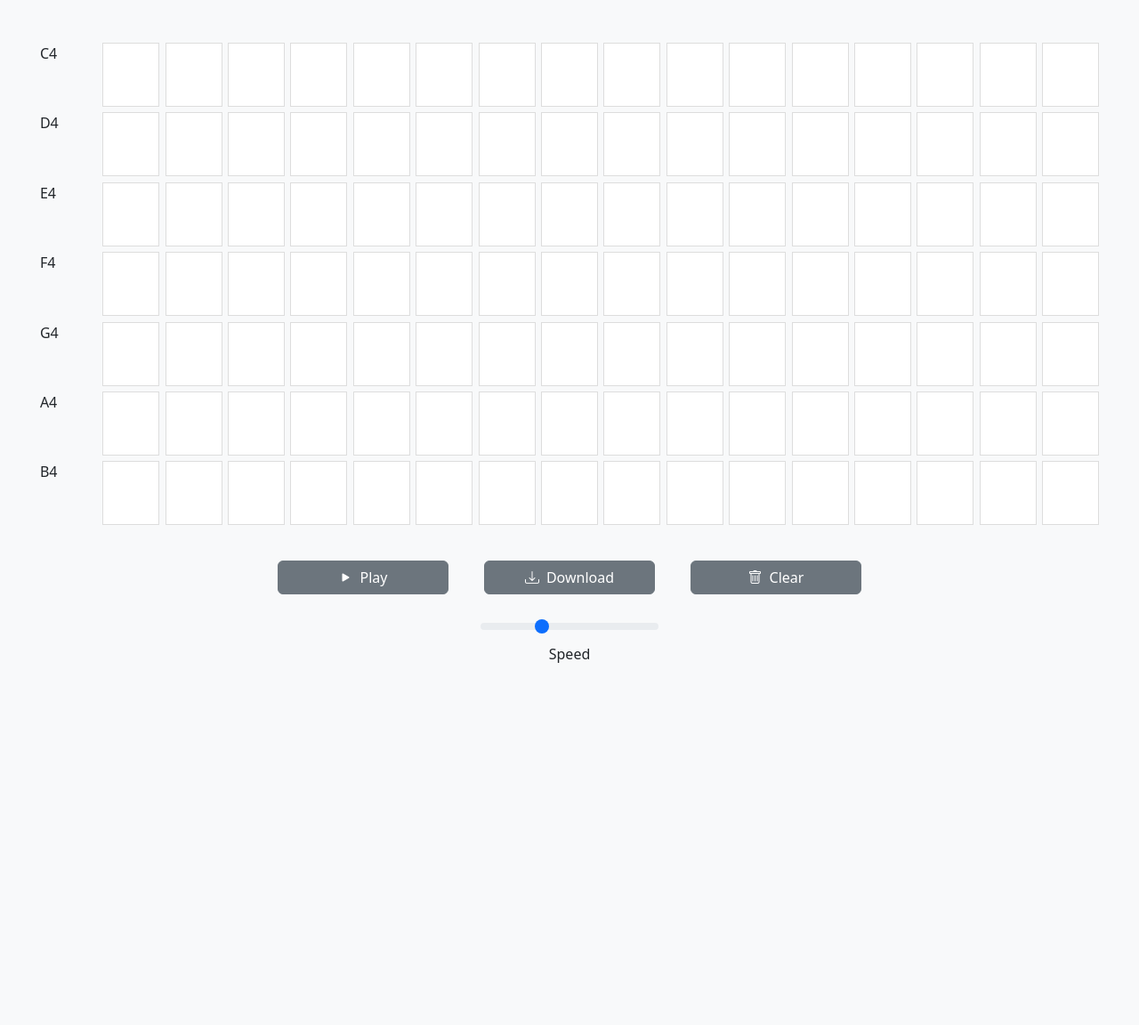
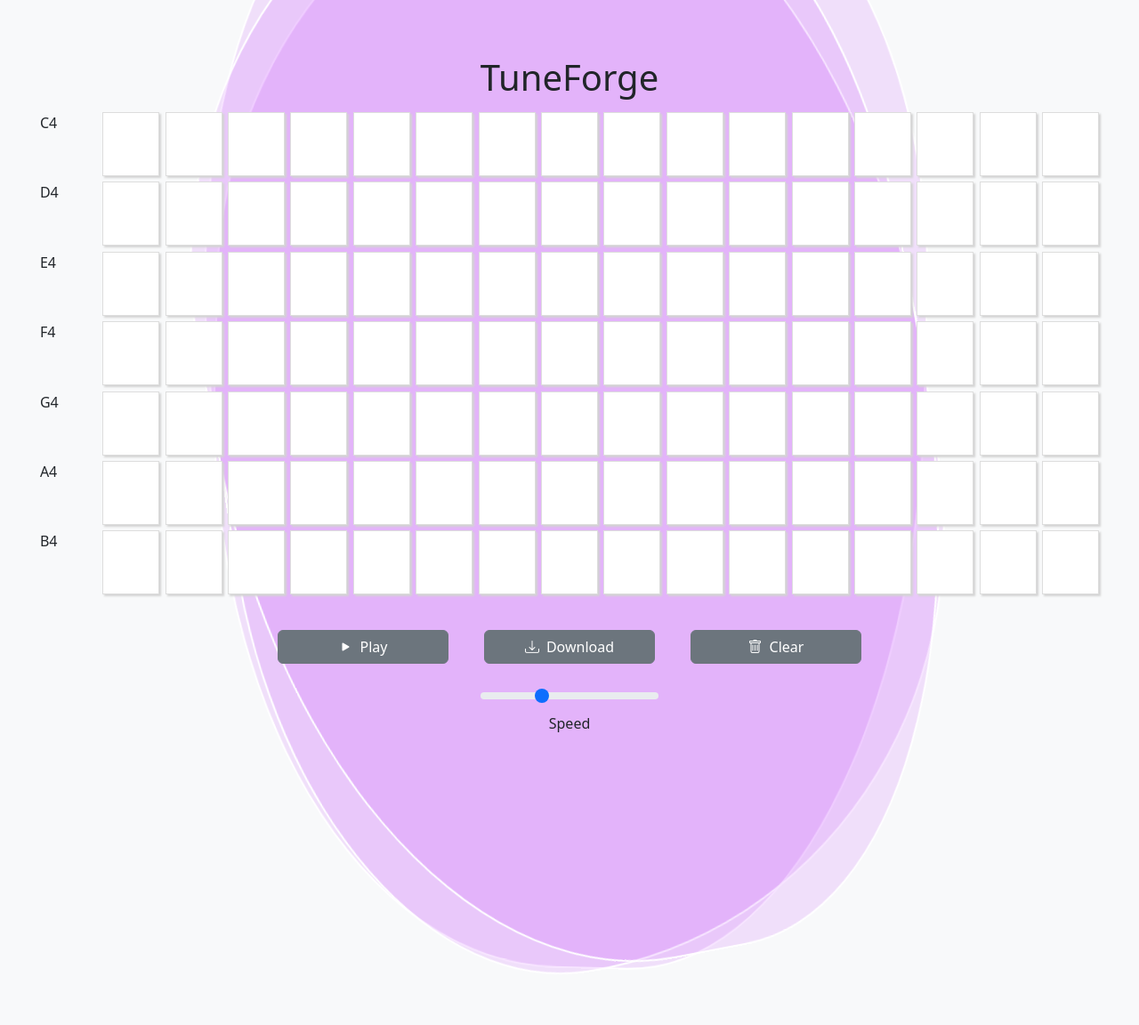
Before and after one commit to joeykyleung/TuneForge, a Flask app: page / in a window 1280 px wide. Shown: the whole page at 89% size. Before the commit the page ends 745 px from the top, so only its background shows below. Run offline with Flask 3, Linux system fonts and the light colour scheme; some libraries are stand-ins or nearby versions.

Commit message:
furhter UI

```diff
--- a/flask_app/static/styles.css
+++ b/flask_app/static/styles.css
@@ -2,6 +2,7 @@ body {
   display: flex;
   align-items: center;
   justify-content: center;
+  overflow: hidden;
 }
 
 .side{
@@ -35,10 +36,19 @@ body {
   height: 100%;
   background-color: white;
   border: 1px solid #ddd;
-  cursor: pointer;
+  cursor: crosshair;
+  transition: background .15s ease-in-out, border-radius .15s ease-in-out;
+  box-shadow: 2px 2px 2px 0px lightgray;
 }
 
-/* CSS */
+.grid-item:hover {
+  border-radius: 50%;
+}
+
+.clicked {
+  border-radius: 50%;
+}
+
 .grid-item.clicked.row-1 {
   background-color: violet;
 }
@@ -79,3 +89,41 @@ button i {
   font-size: 1rem; /* Set the icon size */
   margin-right: 1vh; /* Add space to the right of the icon */
 }
+
+#shape {
+  position: absolute;
+  width: 100%;
+  height: 100%;
+  display: flex;
+  justify-content: center;
+  align-items: center;
+  z-index: -10;
+}
+#shape span {
+  position: absolute;
+  top: 0;
+  left: 0;
+  width: 100%;
+  height: 100%;
+  border: 2px solid #fff;
+  border-radius: 40% 50% 50% 40% / 40% 40% 50% 60%;
+  background: rgba(176, 6, 255, 0.1);
+  transition: 0.5s;
+}
+#shape span:nth-child(1) {
+  animation: animate 26s linear infinite;
+}
+#shape span:nth-child(2) {
+  animation: animate 24s linear infinite reverse;
+}
+#shape span:nth-child(3) {
+  animation: animate 30s linear infinite;
+}
+@keyframes animate {
+  0% {
+      transform: rotate(0deg);
+  }
+  100% {
+      transform: rotate(360deg);
+  }
+}
--- a/flask_app/templates/home_page.html
+++ b/flask_app/templates/home_page.html
@@ -20,6 +20,12 @@
 
   <body class="bg-light">
     <div class="container mt-5">
+      <div id="shape">
+        <span></span>
+        <span></span>
+        <span></span>
+      </div>
+      <h1 style="margin: 15px 0px;">TuneForge</h1>
       <div class="grid-container" id="grid-container"></div>
       <div class="row mt-3 justify-content-center">
         <div class="col-md-4">
```
Also changed, not shown: 1 other file.
